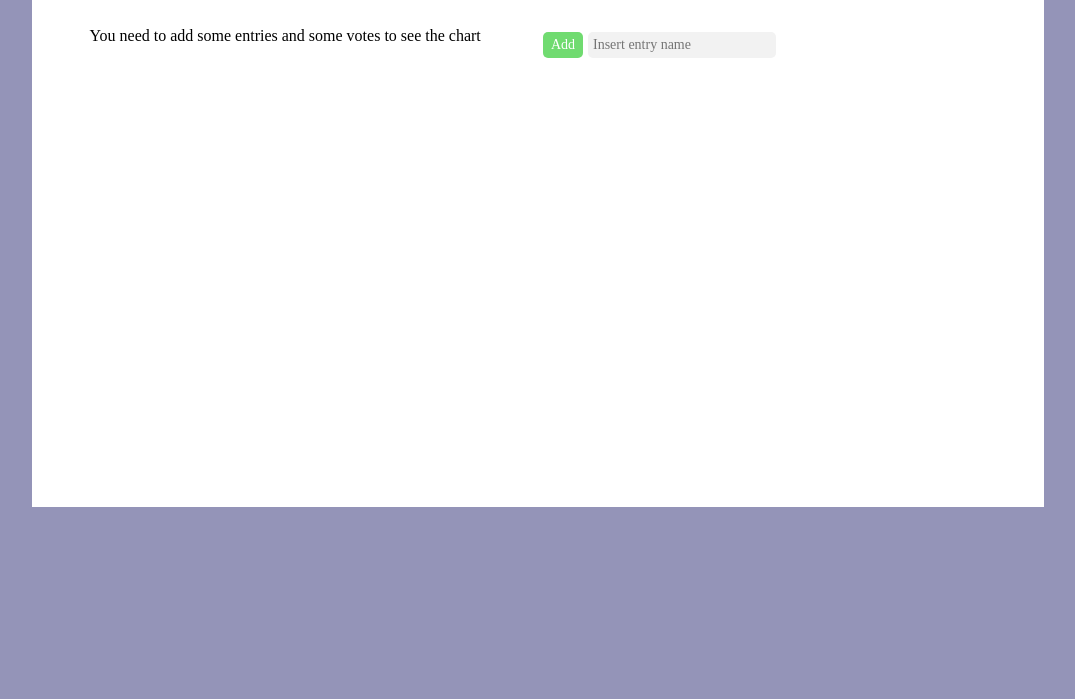
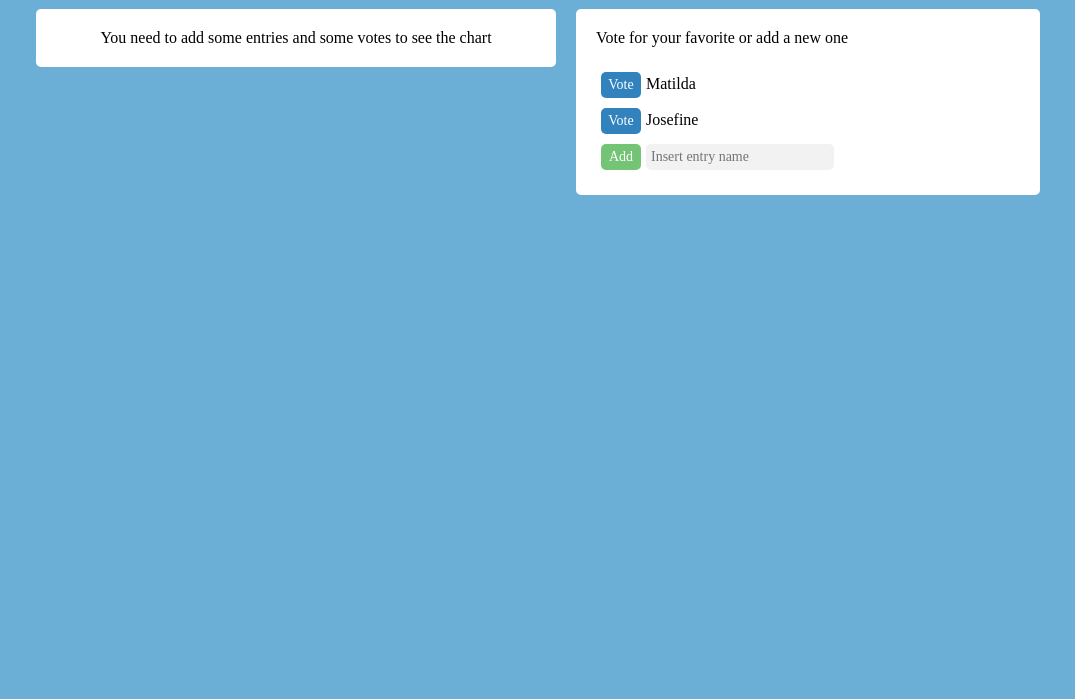
Before and after one commit to matildacson/mentimeter-case, a React app: page / in a window 1280 px wide. Shown: the part 101-800 px from the top of the page, without its empty margins (102-1177 px from the left). Built offline with nearby package versions, Linux system fonts and the light colour scheme.

Commit message:
Css fixad

```diff
--- a/src/components/App.js
+++ b/src/components/App.js
@@ -15,7 +15,10 @@ class App extends React.Component {
     this.addEntry = this.addEntry.bind(this);
 
     this.state = {
-      pieData: [],
+      pieData: [
+                {label: "Matilda", value: '0', votes: 0, id: 1},
+                {label: "Josefine", value: '0', votes: 0, id: 2}
+                ],
       totalVotes: 0,
       newEntryName: ''
     };
@@ -78,8 +81,8 @@ class App extends React.Component {
     }
   }
 
+
   render () {
-    console.log("rerendering")
 
     let chart;
 
@@ -90,9 +93,9 @@ class App extends React.Component {
               data={this.state.pieData}
               width={500}
               height={400}
-              radius={100}
+              radius={120}
               innerRadius={30}
-              title="This is my Pie Chart"
+              title={"Number of votes: " + this.state.totalVotes}
             />
 
     }
@@ -107,13 +110,20 @@ class App extends React.Component {
     return (
       <div className="content">
         <Header />
-        <div className="column left">
-        {chart}
-        </div>
-        <div className="column right">
-          {candidates}
-          <button className="addButton" onClick={this.addEntry}>Add</button>
-          <input id="newEntry" placeholder="Insert entry name" onChange={this.handleInputChange}/>
+        <div className="data">
+          <div className="leftColumn">
+            <div className="background">
+              {chart}
+            </div>
+          </div>
+          <div className="rightColumn">
+            <div className="background">
+              <div className="voteHeader">Vote for your favorite or add a new one</div>
+              {candidates}
+              <button className="addButton" onClick={this.addEntry}>Add</button>
+              <input id="newEntry" placeholder="Insert entry name" onChange={this.handleInputChange}/>
+            </div>
+          </div>
         </div>
       </div>
     );
--- a/style/style.css
+++ b/style/style.css
@@ -1,7 +1,8 @@
 body{
-background: #9494b8;
+background: #6baed6;
 font-family: Futura;
 font-weight: normal;
+margin: 0px;
 }
 
 h1{
@@ -21,7 +22,7 @@ font-family: Futura;
 }
 
 .voteButton{
-background: #9494b8;
+background: #3182bd;
 color: #FFFFFF;
 padding: 5px;
 margin: 5px;
@@ -33,7 +34,7 @@ width: 40px;
 }
 
 .addButton{
-background: #70db70;
+background: #74c476;
 color: #FFFFFF;
 padding: 5px;
 margin: 5px;
@@ -44,36 +45,66 @@ font-size: 14px;
 width: 40px;
 }
 
+.addButton:focus, .voteButton:focus, input:focus{
+outline: none;
+}
+
+.addButton:hover, .voteButton:hover{
+opacity: 0.9;
+}
+
 .header{
 text-align: center;
-padding: 20px;
+padding: 10px;
+color: #FFF;
+opacity: 0.9;
+margin: 0px;}
+
+.voteHeader{
+margin-bottom: 20px;
+text-transform: bold;
 }
 
 .content{
-background: #FFFFFF;
+width: 100%;
+}
+
+.data{
 width: 80%;
 min-width: 500px;
 margin: auto;
-min-height: 600px;
-
+display: flex;
 }
 
-.column{
+.leftColumn{
+text-align: center;
+min-width: 540px;
 width: 50%;
 vertical-align: top;
 display: inline-block;
 }
 
+.rightColumn{
+display: inline-block;
+width: 50%;
+min-width: 300px;
+vertical-align: top;
+}
+
+.background{
+margin: 10px;
+padding: 20px;
+background: #FFF;
+border-radius: 5px;
+border: 0px;
+}
+
 .left{
 text-align: center;
-
+width: fixed;
 }
 
 .right{
 text-align: left
 padding-bottom: 20px;
 }
-
-.rd3-chart-title{
-margin: 0;
-}
```
